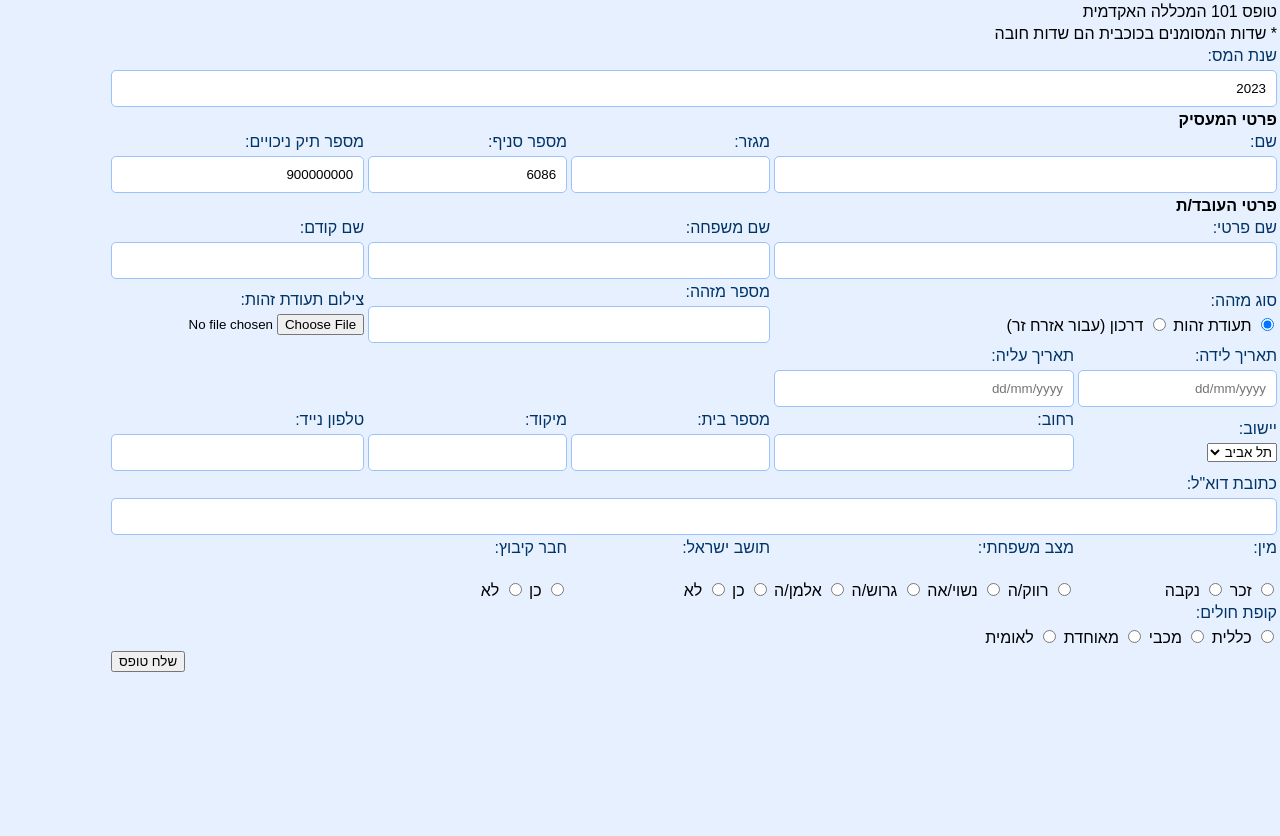
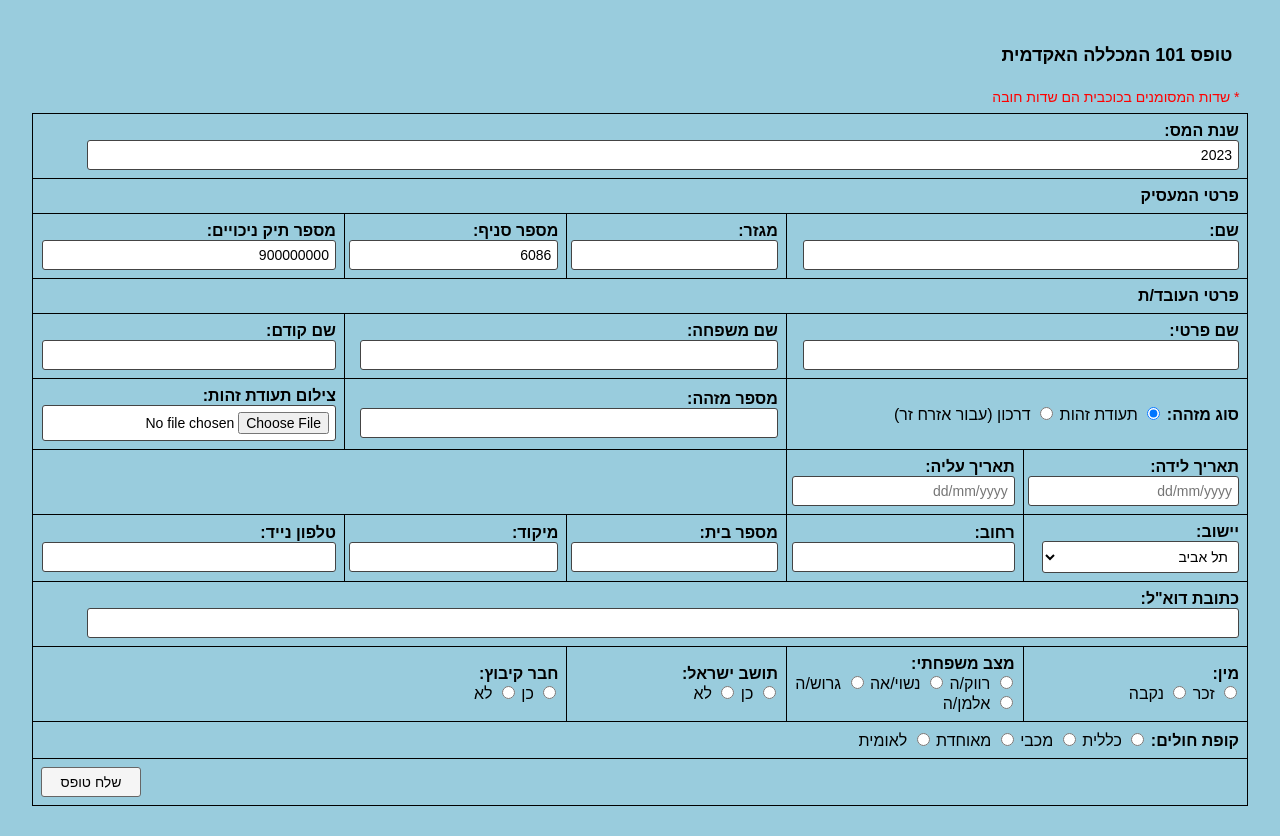
Before and after one commit to Roni-lichtig/HW3, a plain HTML site: page index.html in a window 1280 px wide. Before the commit the page ends 800 px from the top, so only its background shows below. Drawn offline with Linux system fonts and the light colour scheme.

Commit message:
Update style.css

```diff
--- a/style.css
+++ b/style.css
@@ -1,58 +1,75 @@
 body {
+  margin: 0;
+  padding: 0;
   font-family: Arial, sans-serif;
   direction: rtl;
-  background-color: #e6f0ff;
-  margin: 0;
-  padding: 0;
+  background-color: #99ccdd; /* רקע כחול בהיר */
 }
 
-.form-container {
-  background-color: #cce0ff;
-  max-width: 600px;
-  margin: 50px auto;
-  padding: 30px;
-  border-radius: 10px;
-  box-shadow: 0 0 10px rgba(0, 0, 0, 0.1);
+form {
+  width: 95%;
+  margin: 20px auto;
+  background-color: #99ccdd;
+  padding: 10px;
+  border: none;
 }
 
-h1 {
-  text-align: center;
-  color: #003366;
-  margin-bottom: 30px;
+table {
+  width: 100%;
+  border-collapse: collapse;
 }
 
-.form-group {
-  margin-bottom: 15px;
+td {
+  border: 1px solid black;
+  padding: 8px;
+  vertical-align: middle;
+}
+
+input[type="text"],
+input[type="email"],
+input[type="file"],
+input[type="submit"],
+select {
+  width: 95%;
+  padding: 6px;
+  font-size: 14px;
+  border: 1px solid #444;
+  border-radius: 3px;
+  background-color: white;
+}
+
+input[type="submit"] {
+  width: 100px;
+  background-color: #f5f5f5;
+  border: 1px solid #666;
+  cursor: pointer;
+}
+
+input[type="submit"]:hover {
+  background-color: #e0e0e0;
+}
+
+input[type="radio"] {
+  margin-left: 5px;
+  margin-right: 2px;
+}
+
+.top-title {
+  background-color: #99ccdd;
+  font-weight: bold;
+  font-size: 18px;
+  text-align: right;
+  border: none;
+  padding: 15px;
+}
+
+.sub-title {
+  color: red;
+  font-size: 14px;
+  border: none;
+  text-align: right;
 }
 
 label {
-  display: block;
-  margin-bottom: 5px;
-  color: #003366;
+  font-weight: bold;
 }
-
-input[type="text"],
-input[type="date"],
-input[type="tel"],
-input[type="email"] {
-  width: 100%;
-  padding: 10px;
-  border: 1px solid #99c2ff;
-  border-radius: 5px;
-  box-sizing: border-box;
-}
-
-button {
-  width: 100%;
-  padding: 10px;
-  background-color: #0059b3;
-  color: white;
-  border: none;
-  border-radius: 5px;
-  font-size: 16px;
-  cursor: pointer;
-}
-
-button:hover {
-  background-color: #004080;
-}
```
